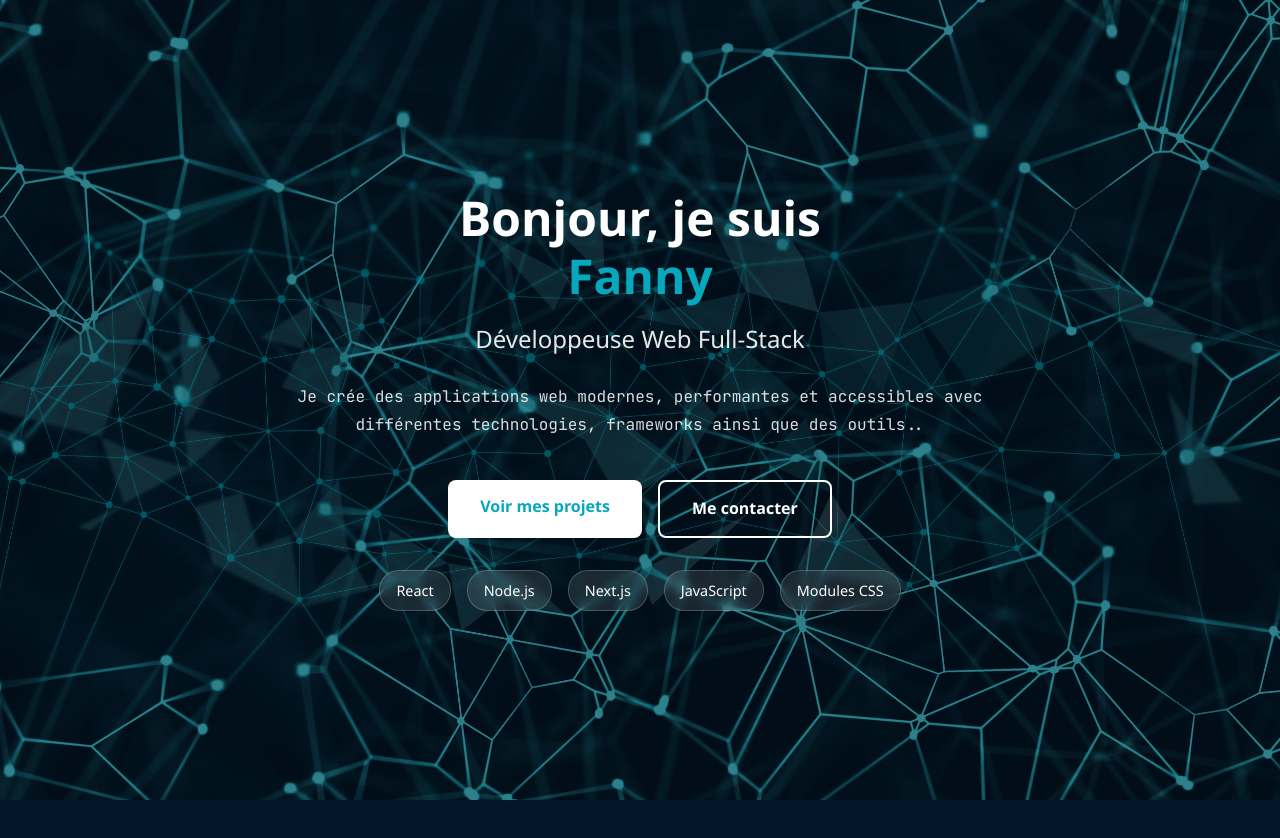
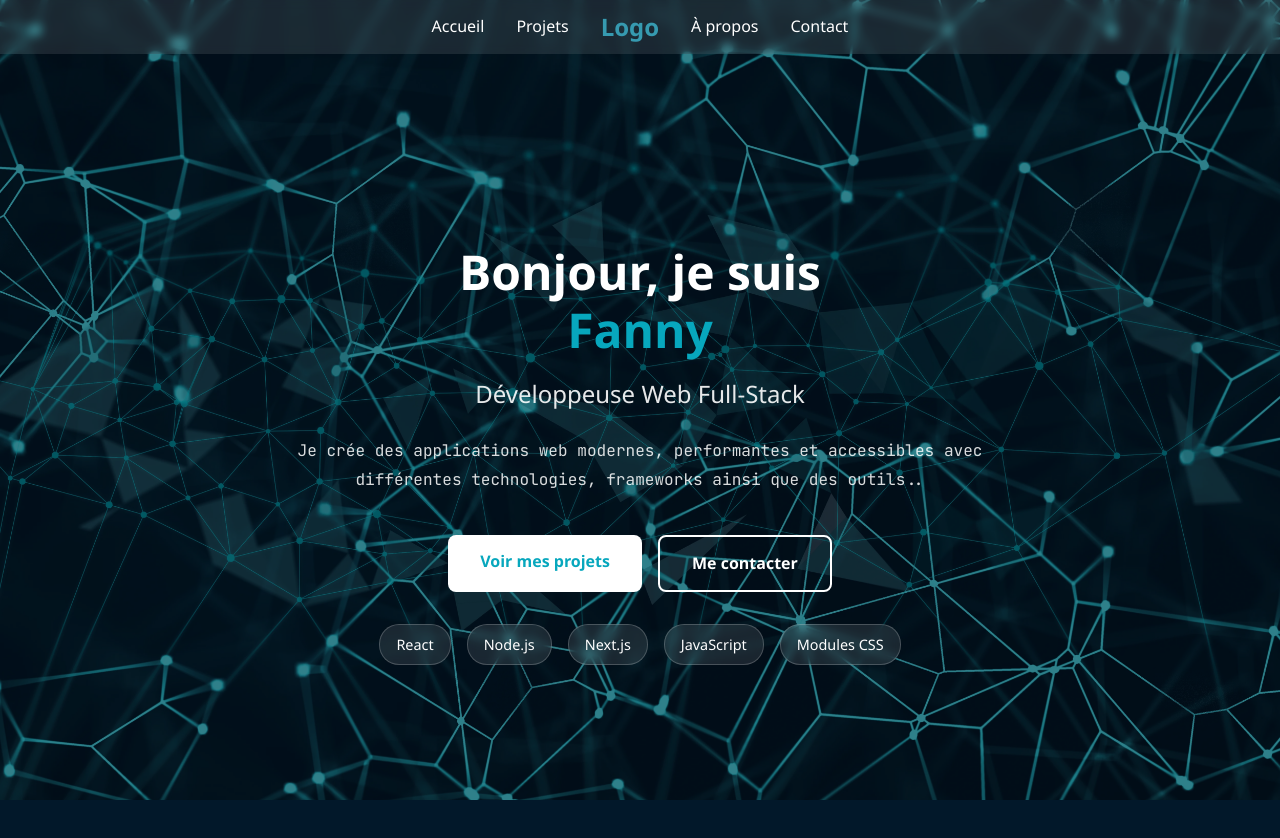
Before and after one commit to fannysaez/startNextJs, a Next.js app: page / in a window 1280 px wide. Shown: the top 838 px of the page. Before the commit the page ends 800 px from the top, so only its background shows below. Built offline with nearby package versions, Linux system fonts and the light colour scheme.

Commit message:
components(nav+pages+styles): ajout de la navigation avec mon style personnalisable

```diff
--- a/app/layout.js
+++ b/app/layout.js
@@ -1,5 +1,6 @@
 import { JetBrains_Mono } from "next/font/google";
 import "./globals.css";
+import Navigation from "@/components/Navigation/Navigation";
 
 const jetbrainsMono = JetBrains_Mono({
   variable: "--font-jetbrains-mono",
@@ -16,6 +17,7 @@ export default function RootLayout({ children }) {
   return (
     <html lang="fr">
       <body suppressHydrationWarning className={`${jetbrainsMono.variable}`} style={{ fontFamily: "'Segoe UI', Tahoma, Geneva, Verdana, sans-serif" }}>
+        <Navigation />
         <main>{children}</main>
       </body>
     </html>
--- /dev/null
+++ b/components/Navigation/Navigation.jsx
@@ -0,0 +1,37 @@
+import Link from 'next/link'
+import styles from './Navigation.module.css'
+
+export default function Navigation() {
+ return (
+   <nav className={styles.nav}>
+     <div className={styles.container}>
+
+       <ul className={styles.menu}>
+         <li>
+           <Link href="/" className={styles.link}>
+             Accueil
+           </Link>
+         </li>
+         <li>
+           <Link href="/projets" className={styles.link}>
+             Projets
+           </Link>
+         </li>
+       <Link href="/" className={styles.logo}>
+         Logo
+       </Link>
+         <li>
+           <Link href="/a-propos" className={styles.link}>
+             À propos
+           </Link>
+         </li>
+         <li>
+           <Link href="/contact" className={styles.link}>
+             Contact
+           </Link>
+         </li>
+       </ul>
+     </div>
+   </nav>
+ )
+}
--- /dev/null
+++ b/components/Navigation/Navigation.module.css
@@ -0,0 +1,70 @@
+.nav div {
+  background: rgba(255, 255, 255, 0.1);
+  box-shadow: 0 2px 8px rgba(255, 255, 255, 0);
+  position: sticky;
+  top: 0;
+  z-index: 100;
+  backdrop-filter: blur(5px);
+  transition: all 0.3s ease;
+  display: grid;
+  grid-template-columns: 1fr auto 1fr;
+  align-items: center;
+}
+
+.container {
+  align-items: center;
+  /* max-width: 1200px; */
+  margin: 0 auto;
+  padding: 0.5rem 4rem;
+}
+
+.logo {
+  font-size: 1.5rem;
+  font-weight: 700;
+  color: #369ab0;
+  text-decoration: none;
+  grid-column: 1;
+  justify-self: start;
+}
+
+.menu {
+  display: flex;
+  gap: 2rem;
+  list-style: none;
+  margin: 0;
+  padding: 0;
+  align-items: center;
+  grid-column: 2;
+  justify-self: center;
+}
+
+.link {
+  text-decoration: none;
+  color: #ffffff;
+  font-weight: 500;
+  transition: color 0.3s ease;
+}
+
+.link:hover {
+  color: #36a8b0;
+}
+
+@media (max-width: 768px) {
+  .nav div {
+    display: block;
+  }
+
+  .container {
+    padding: 0.75rem 1rem;
+    display: flex;
+    flex-direction: column;
+    gap: 1rem;
+    align-items: center;
+  }
+
+  .menu {
+    flex-direction: column;
+    align-items: center;
+    gap: 1rem;
+  }
+}
```
Also changed, not shown: app/pages/a-propos/page.js (added), app/pages/a-propos/page.module..css (added), app/pages/contact/page.js (added), app/pages/contact/page.module.css (added), app/pages/projets/page.js (added), app/pages/projets/page.module.css (added).
